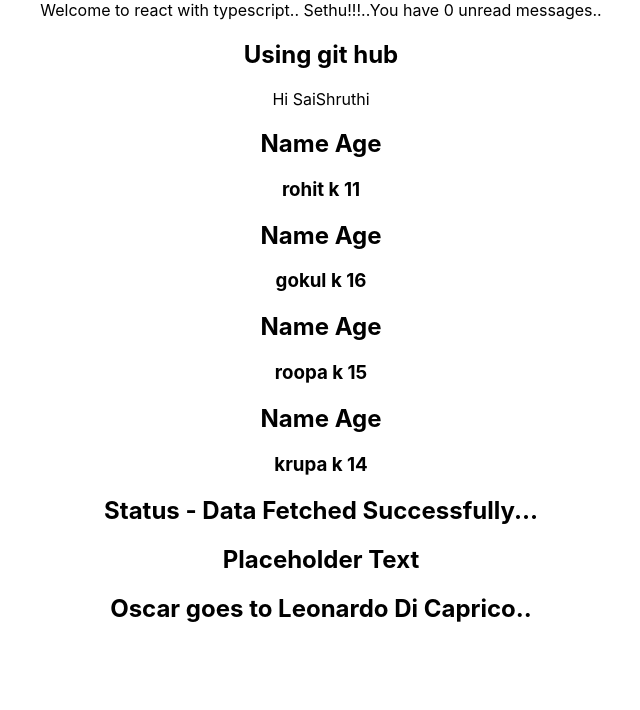
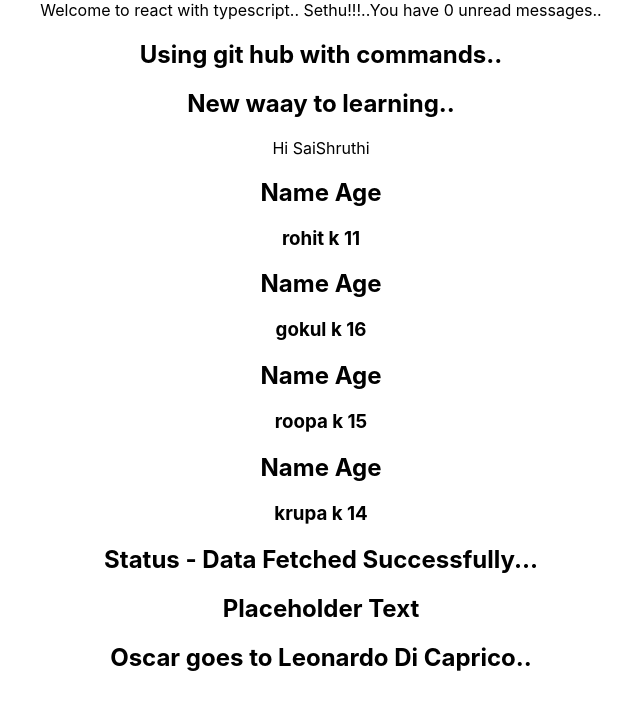
Before and after one commit to sethu-tnj/git-tutorial2, a React (Create React App) app: page / in a window 1280 px wide. Shown: the top 710 px of the page, without its empty margins (319-959 px from the left). Built offline with nearby package versions, Linux system fonts and the light colour scheme.

Commit message:
stage changes in remote rep.

```diff
--- a/src/components/Greet.tsx
+++ b/src/components/Greet.tsx
@@ -13,7 +13,9 @@ export const Greet = (props: greetProps) =>{
                props.isLoggedin ? `Welcome to react with typescript.. ${props.name}!!!..You have ${msgCount} unread messages..`
                : `welcome guest`
             }
-            <h2>Using git hub</h2>
+            <h2>Using git hub with commands..</h2>
+
+            <h2>New waay to learning..</h2>
         </div>
     )
 }
```
Also changed, not shown: 1 other file (tests, documents, lock files or other folders).
